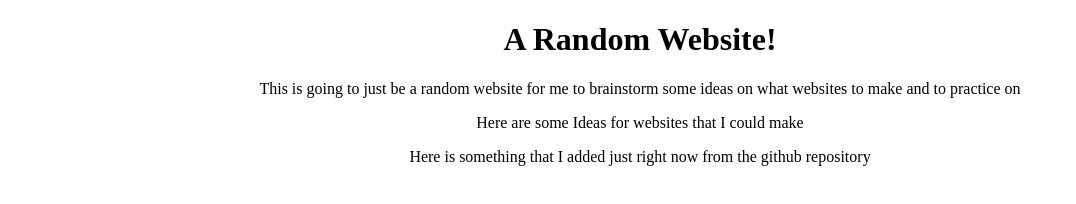
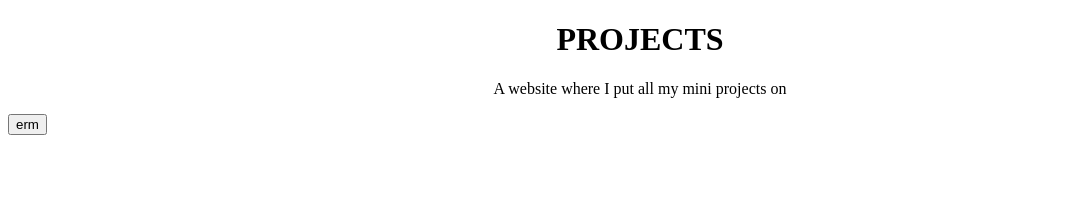
Before and after one commit to tablechairshelf/Projects-Website, a plain HTML site: page index.html in a window 1280 px wide. Shown: the whole page, without its empty margins (0-1076 px from the left). Drawn offline with Linux system fonts and the light colour scheme.

Commit message:
Update index.html

```diff
--- a/index.html
+++ b/index.html
@@ -18,11 +18,9 @@
 </head>
 <body>
     <h1 class="header">
-        A Random Website!
+        PROJECTS
     </h1>
-    <p class="text">This is going to just be a random website for me to brainstorm some ideas on what websites to make and to practice on</p>
-    <p class="text">Here are some Ideas for websites that I could make</p>
-    <p class="text">Here is something that I added just right now from the github repository</p>
-
+    <p class="text">A website where I put all my mini projects on</p>
+    <button>erm</button>
 </body>
 </html>
```
